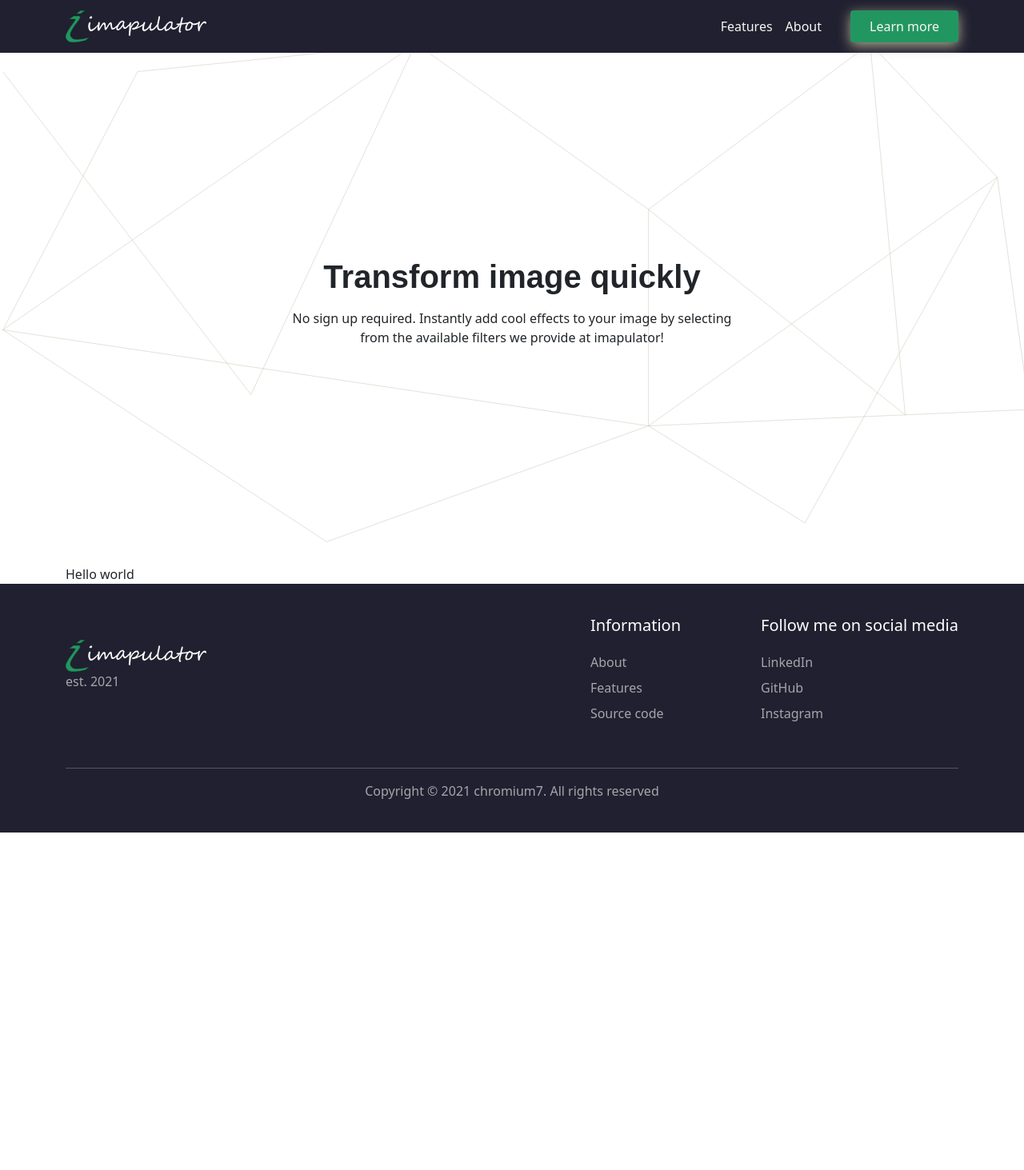
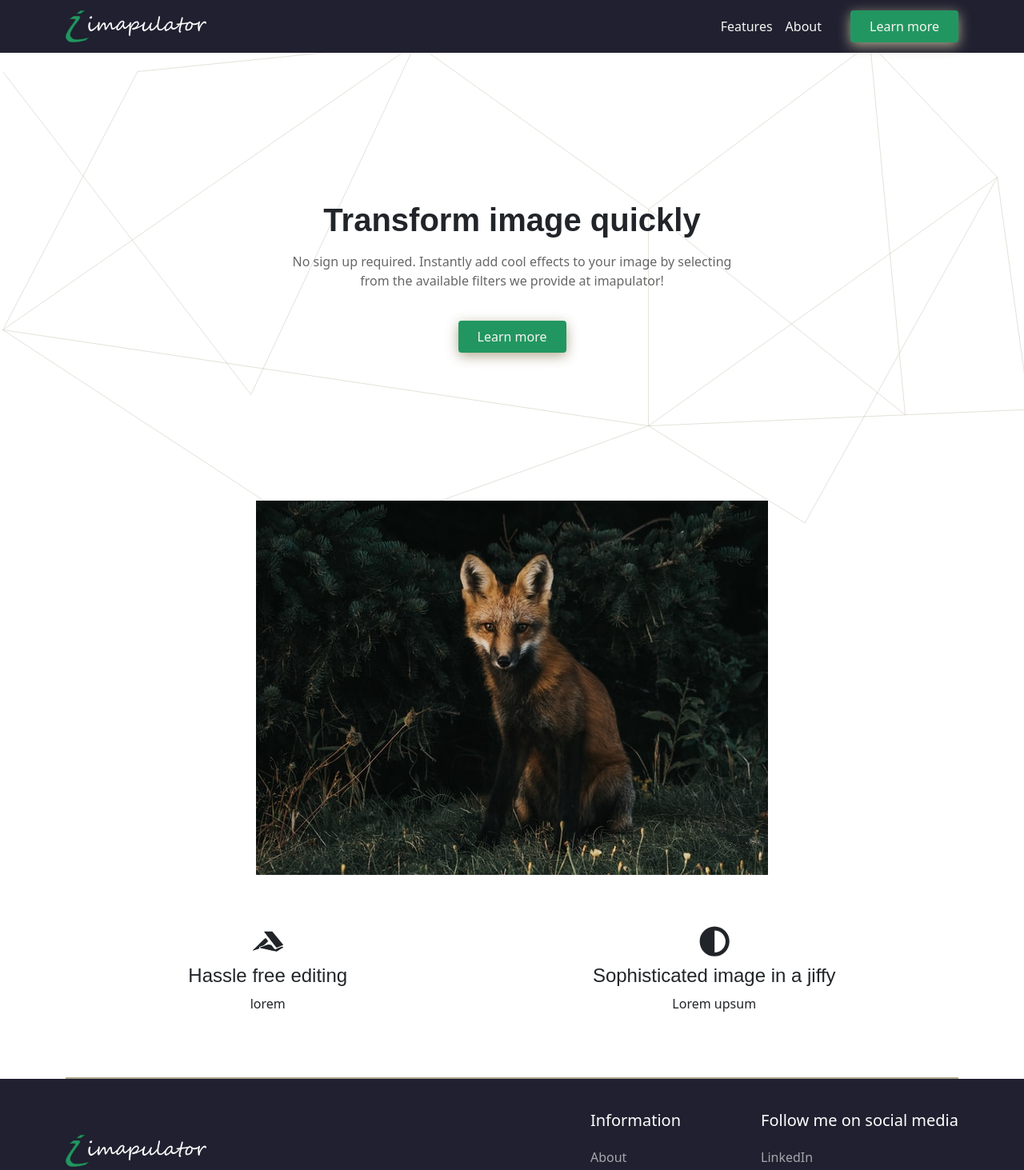
Before and after one commit to chromium7/django-image-manipulation, a React app in the folder frontend/: page / in a window 1280 px wide. Shown: the top 1463 px of the page at 80% size. Before the commit the page ends 1041 px from the top, so only its background shows below. Built offline with nearby package versions, Linux system fonts and the light colour scheme; the HTML template or start-up script is replaced by a standard one.

Commit message:
Add landing page body

```diff
--- a/frontend/src/components/Buttons/NavButton.js
+++ b/frontend/src/components/Buttons/NavButton.js
@@ -10,6 +10,7 @@ const ButtonContainer = styled.a`
   padding: 8px 24px;
   text-decoration: none;
   text-align: center;
+  transition: color 0.4s;
 
   :hover {
     cursor: pointer;
--- /dev/null
+++ b/frontend/src/components/LandingPage/LandingBody.js
@@ -0,0 +1,58 @@
+import React from "react";
+import styled from "styled-components";
+import { slideIn } from "../UI/animations";
+import placeholder from "../../../static/images/img-placeholder.jpg";
+import { FaAccusoft, FaAdjust } from "react-icons/fa";
+
+const ContainerBig = styled.div`
+  text-align: center;
+  border-bottom: 2px solid var(--color-secondary);
+
+  img {
+    max-width: 80vw;
+  }
+
+  div {
+    display: flex;
+    justify-content: space-around;
+    margin: 4em 0;
+
+    section {
+      animation: ${slideIn} var(--animation-duration)
+        var(--animation-timing-function);
+    }
+
+    h4 {
+      font-family: var(--text-title);
+    }
+
+    svg {
+      font-size: 2.4rem;
+      margin-bottom: 0.6rem;
+    }
+  }
+`;
+
+const ContainerMedium = styled.div``;
+
+export default function LandingBody() {
+  return (
+    <div>
+      <ContainerBig>
+        <img src={placeholder} />
+        <div>
+          <section>
+            <FaAccusoft />
+            <h4>Hassle free editing</h4>
+            <p>lorem</p>
+          </section>
+          <section>
+            <FaAdjust />
+            <h4>Sophisticated image in a jiffy</h4>
+            <p>Lorem upsum</p>
+          </section>
+        </div>
+      </ContainerBig>
+    </div>
+  );
+}
--- a/frontend/src/components/LandingPage/LandingPage.js
+++ b/frontend/src/components/LandingPage/LandingPage.js
@@ -1,19 +1,12 @@
 import React from "react";
 import LandingTitle from "./LandingTitle";
-
-import { slideIn } from "../UI/animations";
-import styled from "styled-components";
-
-const Hello = styled.div`
-  animation: ${slideIn} var(--animation-duration)
-    var(--animation-timing-function);
-`;
+import LandingBody from "./LandingBody";
 
 export default function LandingPage() {
   return (
     <div className="container">
       <LandingTitle />
-      <Hello>Hello world</Hello>
+      <LandingBody />
     </div>
   );
 }
--- a/frontend/src/components/LandingPage/LandingTitle.js
+++ b/frontend/src/components/LandingPage/LandingTitle.js
@@ -1,5 +1,6 @@
 import React from "react";
 import styled from "styled-components";
+import NavButton from "../Buttons/NavButton";
 
 const Container = styled.div`
   position: relative;
@@ -11,7 +12,7 @@ const Container = styled.div`
   height: 50vh;
 
   @media only screen and (min-width: 992px) {
-    height: 80vh;
+    height: 70vh;
   }
 `;
 
@@ -24,6 +25,15 @@ const Title = styled.div`
     font-family: var(--text-title);
     font-weight: bolder;
     margin-bottom: 1rem;
+  }
+
+  p {
+    color: rgba(0, 0, 0, 0.6);
+  }
+
+  a {
+    margin-top: 1.4rem;
+    display: inline-block;
   }
 
   @media only screen and (min-width: 576) {
@@ -44,6 +54,7 @@ export default function LandingTitle() {
           No sign up required. Instantly add cool effects to your image by
           selecting from the available filters we provide at imapulator!
         </p>
+        <NavButton href={"/"} shadow={true} text={"Learn more"} />
       </Title>
     </Container>
   );
```
Also changed, not shown: frontend/static/frontend/83c86c54d507b8a332a412b4c24a7266.jpg (added), frontend/static/frontend/main.js, frontend/static/frontend/main.js.LICENSE.txt, frontend/static/images/img-placeholder.jpg (added).
